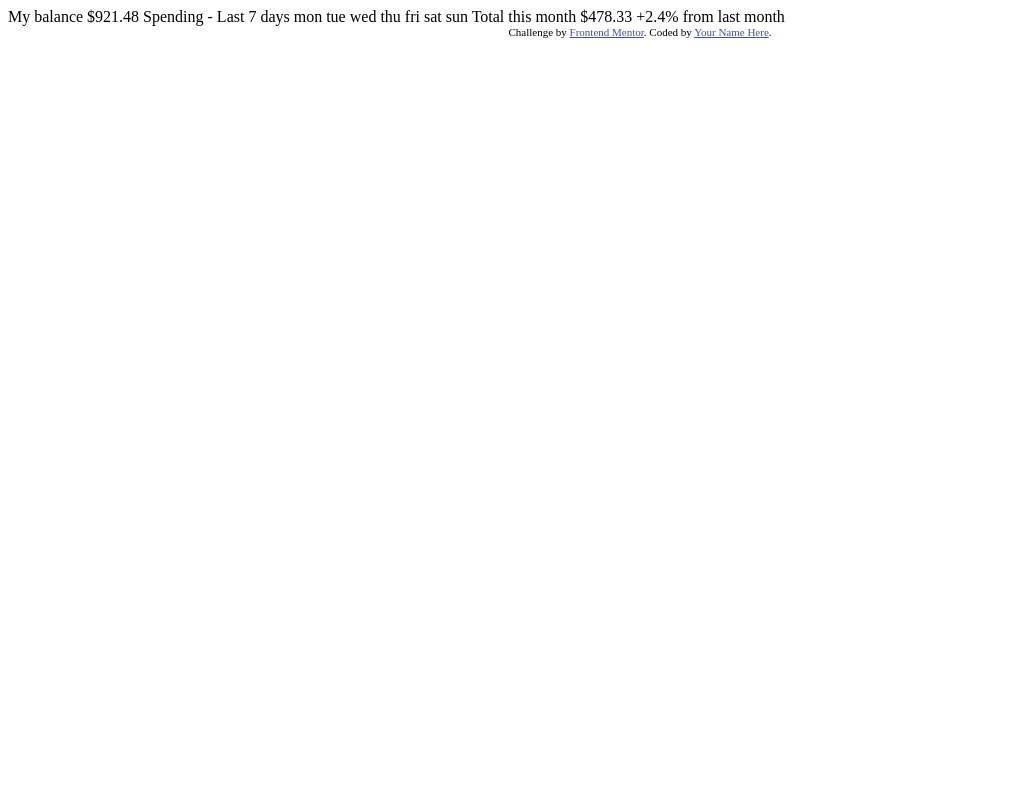
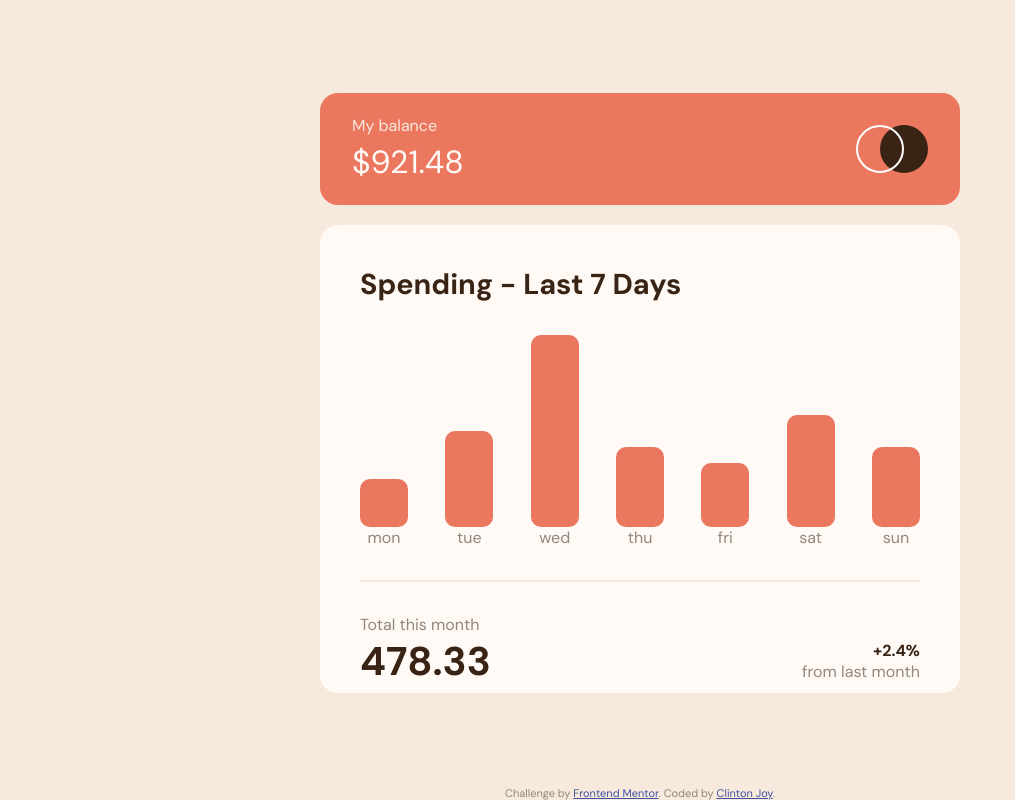
Before and after one commit to Cejay101/Clinton-Birthday-3, a plain HTML site: page index.html in a window 1280 px wide. Shown: the whole page, without its empty margins (0-1015 px from the left). Drawn offline with Linux system fonts and the light colour scheme.

Commit message:
second commit

```diff
--- a/index.html
+++ b/index.html
@@ -5,19 +5,82 @@
   <meta name="viewport" content="width=device-width, initial-scale=1.0"> <!-- displays site properly based on user's device -->
 
   <link rel="icon" type="image/png" sizes="32x32" href="./images/favicon-32x32.png">
+  <link rel="preconnect" href="https://fonts.googleapis.com">
+<link rel="preconnect" href="https://fonts.gstatic.com" crossorigin>
+<link href="https://fonts.googleapis.com/css2?family=DM+Sans:wght@400;700&display=swap" rel="stylesheet">
 
   <title>Frontend Mentor | Expenses chart component</title>
 
   <!-- Feel free to remove these styles or customise in your own stylesheet 👍 -->
-  <style>
-    .attribution { font-size: 11px; text-align: center; }
-    .attribution a { color: hsl(228, 45%, 44%); }
-  </style>
+ <link rel="stylesheet" href="style.css">
+
 </head>
 <body>
 
-  My balance
-  $921.48
+  <div id="container">
+    <div class="balance">
+      <div class="balance-details">
+        <p class="balance-text" >My balance</p>
+        <p class="balance-num" >$921.48</p>
+
+      </div>
+      <img src="./images/logo.svg" alt="">
+    </div>
+    <div class="chart">
+      <p class="chart-head"> Spending - Last 7 Days</p>
+      <div class="graph">
+
+
+        <div class = weekdays>
+          <div class="day mon">
+            <div></div>
+            <p>mon</p>
+          </div>
+          <div class="day tue">
+            <div></div>
+            <p>tue</p>
+          </div>
+          <div class="day wed">
+            <div></div>
+            <p>wed</p>
+          </div>
+          <div class="day thu">
+            <div></div>
+            <p>thu</p>
+          </div>
+          <div class="day fri">
+            <div></div>
+            <p>fri</p>
+          </div>
+          <div class="day sat">
+            <div></div>
+            <p>sat</p>
+          </div>
+          <div class="day sun">
+            <div></div>
+            <p>sun</p>
+          </div>
+
+
+        </div>
+      </div>
+      <div class="line"></div>
+      <div class="bottom">
+        <p >Total this month</p>
+       <div class="bottom-elements">
+        <p class="bottom-element-num">478.33</p>
+        <div class="bottom-info">
+          <p class="num">+2.4%</p>
+          <p>from last month</p>
+        </div>
+       </div>
+        </div>
+      </div>
+    </div>
+  </div>
+
+  <!-- My balance
+    $921.48
 
   Spending - Last 7 days
 
@@ -34,10 +97,10 @@
 
   +2.4%
   from last month
-
+   -->
   <div class="attribution">
     Challenge by <a href="https://www.frontendmentor.io?ref=challenge" target="_blank">Frontend Mentor</a>.
-    Coded by <a href="#">Your Name Here</a>.
+    Coded by <a href="#">Clinton Joy</a>.
   </div>
 </body>
 </html>
--- a/style.css
+++ b/style.css
@@ -0,0 +1,179 @@
+:root {
+  --Softred: hsl(10, 79%, 65%);
+  --Cyan: hsl(186, 34%, 60%);
+  --Darkbrown: hsl(25, 47%, 15%);
+  --Mediumbrown: hsl(28, 10%, 53%);
+  --Cream: hsl(27, 66%, 92%);
+  --Verypalerange: hsl(33, 100%, 98%);
+}
+* {
+  box-sizing: border-box;
+  overflow: hidden;
+  margin: 0;
+  padding: 0;
+}
+body {
+  background-color: var(--Cream);
+  font-family: "DM Sans", sans-serif;
+  display: flex;
+  color:var(--Mediumbrown);
+  height: 100vh;
+  flex-direction: column;
+}
+img {
+  height: 3rem;
+}
+
+#container {
+  margin: auto;
+  width: 50%;
+  height: 600px;
+  position: relative;
+}
+.balance {
+  background-color: var(--Softred);
+  border-radius: 18px;
+  height: 7rem;
+  color: var(--Verypalerange);
+  display: flex;
+  justify-content: space-between;
+  align-items: center;
+  padding: 2rem;
+  margin-bottom: 2rem;
+}
+.balance-details {
+  display: flex;
+  flex-direction: column;
+}
+.balance-text {
+  font-size: 1rem;
+  padding-bottom: 5px;
+  color: var(--Cream);
+}
+.balance-num {
+  font-size: 2rem;
+}
+.chart {
+  background-color: var(--Verypalerange);
+  border-radius: 18px;
+  height: 78%;
+  width: 100%;
+  position: absolute;
+  bottom: 0;
+  padding: 2.5rem;
+}
+.chart-head {
+  font-size: 1.8rem;
+  color: var(--Darkbrown);
+  font-weight: 700;
+}
+/* .graph{
+  position: relative;
+  height: 16rem;
+
+} */
+.weekdays {
+  /* position: absolute; */
+  display: flex;
+  justify-content: space-between;
+  align-items: end;
+  margin-top: 2rem;
+
+}
+.day {
+  text-align: center;
+  color: var(--Mediumbrown);
+  display: flex;
+  flex-direction: column;
+  justify-content: end;
+}
+.day div {
+  height: 11rem;
+  width: 3rem;
+  background-color: var(--Softred);
+  border-radius: 10px;
+  /* margin: 0.5rem; */
+}
+.mon div {
+ height: 3rem;
+}
+.tue div {
+ height: 6rem;
+}
+.wed div {
+ height: 12rem;
+}
+.thu div {
+ height: 5rem;
+}
+.fri div {
+ height: 4rem;
+}
+.sat div {
+ height: 7rem;
+}
+.sun div {
+ height: 5rem;
+}
+.line {
+  height: 2px;
+  width: 100%;
+  background: var(--Cream);
+  margin: 2rem 0;
+}
+.bottom-elements{
+  display: flex;
+  justify-content: space-between;
+  align-items: center;
+}
+.bottom-element-num{
+font-size:40px;
+color: var(--Darkbrown);
+font-weight: 700;
+}
+.bottom-info{
+  display: flex;
+  flex-direction: column;
+}
+.num{
+  color: var(--Darkbrown);
+  font-weight: 700;
+   margin-left:auto ;
+}
+.attribution {
+  font-size: 11px;
+  text-align: center;
+}
+.attribution a {
+  color: hsl(228, 45%, 44%);
+}
+@media screen and (max-width:870px) {
+
+  #container {
+  width: 85%;
+  position: relative;
+}
+
+}
+@media screen and (max-width:500px) {
+
+#container {
+  width: 95%;
+  position: relative;
+}
+.chart {
+  padding: 1rem;
+}
+.chart-head {
+  font-size: 1.4rem;
+}
+
+.weekdays {
+  margin-top: 2rem;
+}
+.day div {
+  width: 2.8rem;
+}
+.line {
+  margin: 3rem 0;
+}}
```
